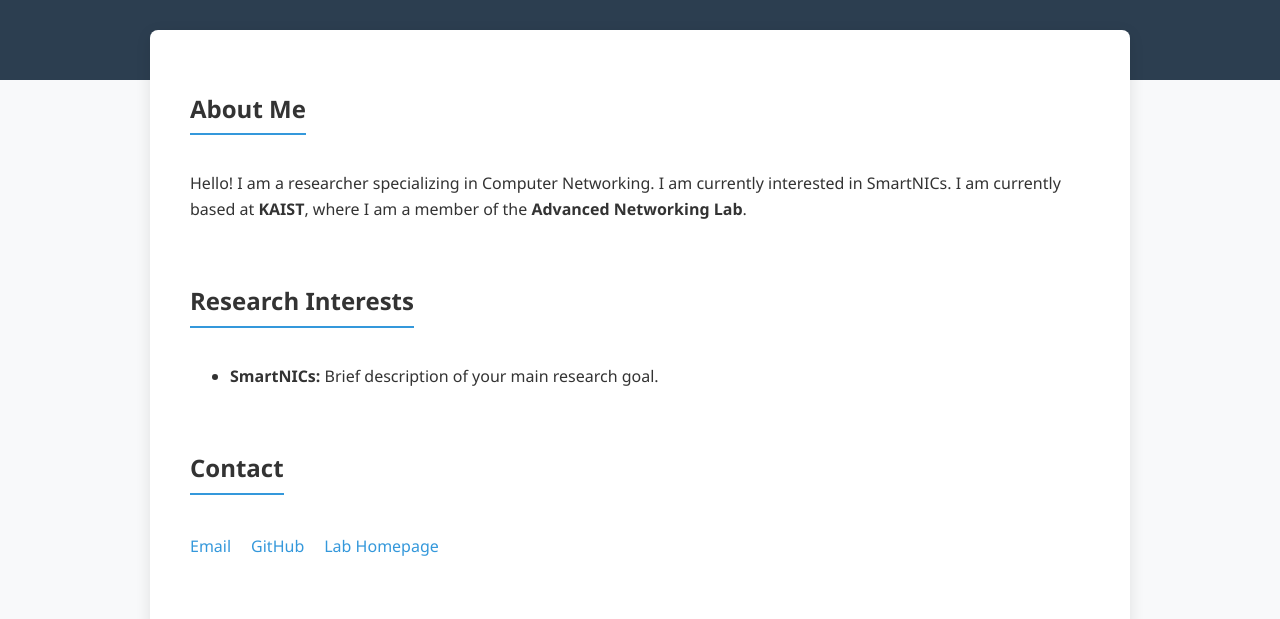
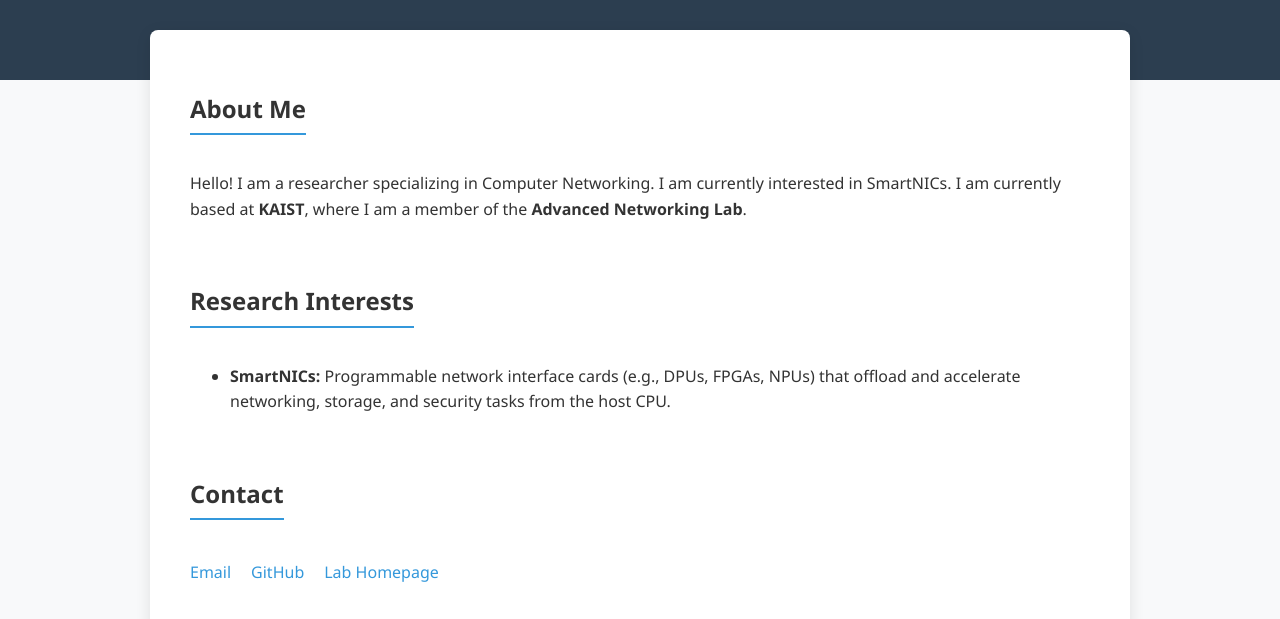
Before and after one commit to coco483/coco483.github.io, a plain HTML site: page index.html in a window 1280 px wide. Shown: the part 181-800 px from the top of the page. Drawn offline with Linux system fonts and the light colour scheme.

Commit message:
change interest section

```diff
--- a/index.html
+++ b/index.html
@@ -91,7 +91,7 @@
     <section id="interests">
         <h2>Research Interests</h2>
         <ul>
-            <li><strong>SmartNICs:</strong> Brief description of your main research goal.</li>
+            <li><strong>SmartNICs:</strong> Programmable network interface cards (e.g., DPUs, FPGAs, NPUs) that offload and accelerate networking, storage, and security tasks from the host CPU.</li>
         </ul>
     </section>
 
```
